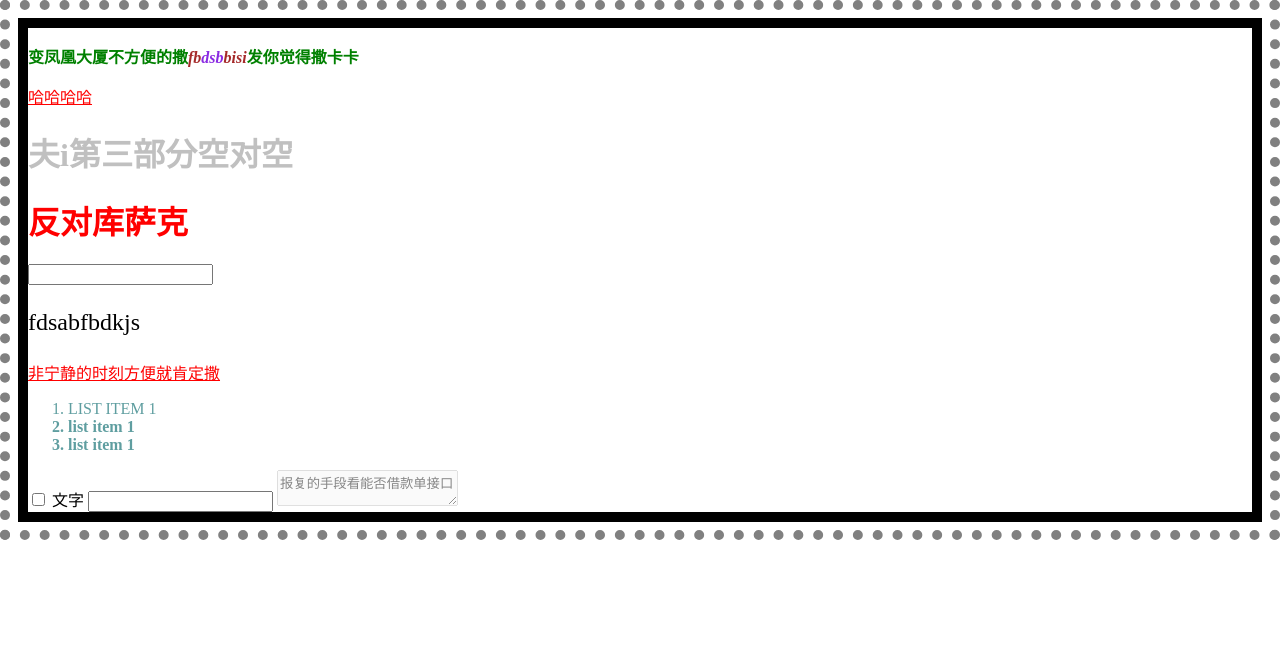
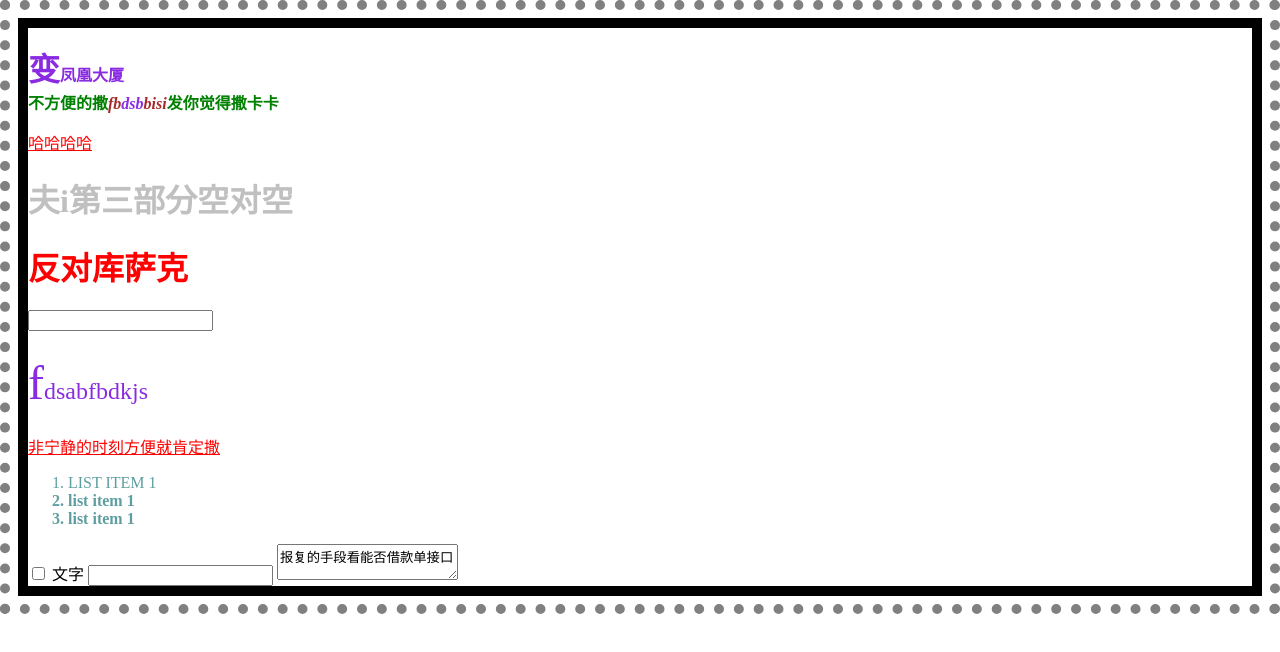
Before and after one commit to liminrui/css-demo1, a website: page index.html in a window 1280 px wide. Drawn offline with Linux system fonts and the light colour scheme.

Commit message:
添加伪元素

```diff
--- a/css/style.css
+++ b/css/style.css
@@ -99,3 +99,11 @@ input[type="number"]:out-of-range {
 textarea:read-only {
     opacity: 0.7;
 }
+
+p::first-letter {
+    font-size: 200%;
+}
+
+p::first-line {
+    color: blueviolet;
+}
--- a/index.html
+++ b/index.html
@@ -9,7 +9,8 @@
     </style>
 </head>
 <body>
-    <p class="warning greening">变凤凰大厦不方便的撒<em>fb<em>dsb</em>bisi</em>发你觉得撒卡卡</p>
+    <p class="warning greening">变凤凰大厦
+        <br/>不方便的撒<em>fb<em>dsb</em>bisi</em>发你觉得撒卡卡</p>
     <a href="https://www.baidu.com">哈哈哈哈</a>
     <h1 class="title">夫i第三部分空对空</h1>
     <h1 lang="en">反对库萨克</h1>
@@ -28,6 +29,6 @@
     <input id="chk" type="checkbox" name="hahah" value="测试啊" required>
     <label for="chk">文字</label>
     <input type="number" max="100">
-    <textarea name="" id="" disabled>报复的手段看能否借款单接口</textarea>
+    <textarea name="" id="">报复的手段看能否借款单接口</textarea>
 </body>
 </html>
```
